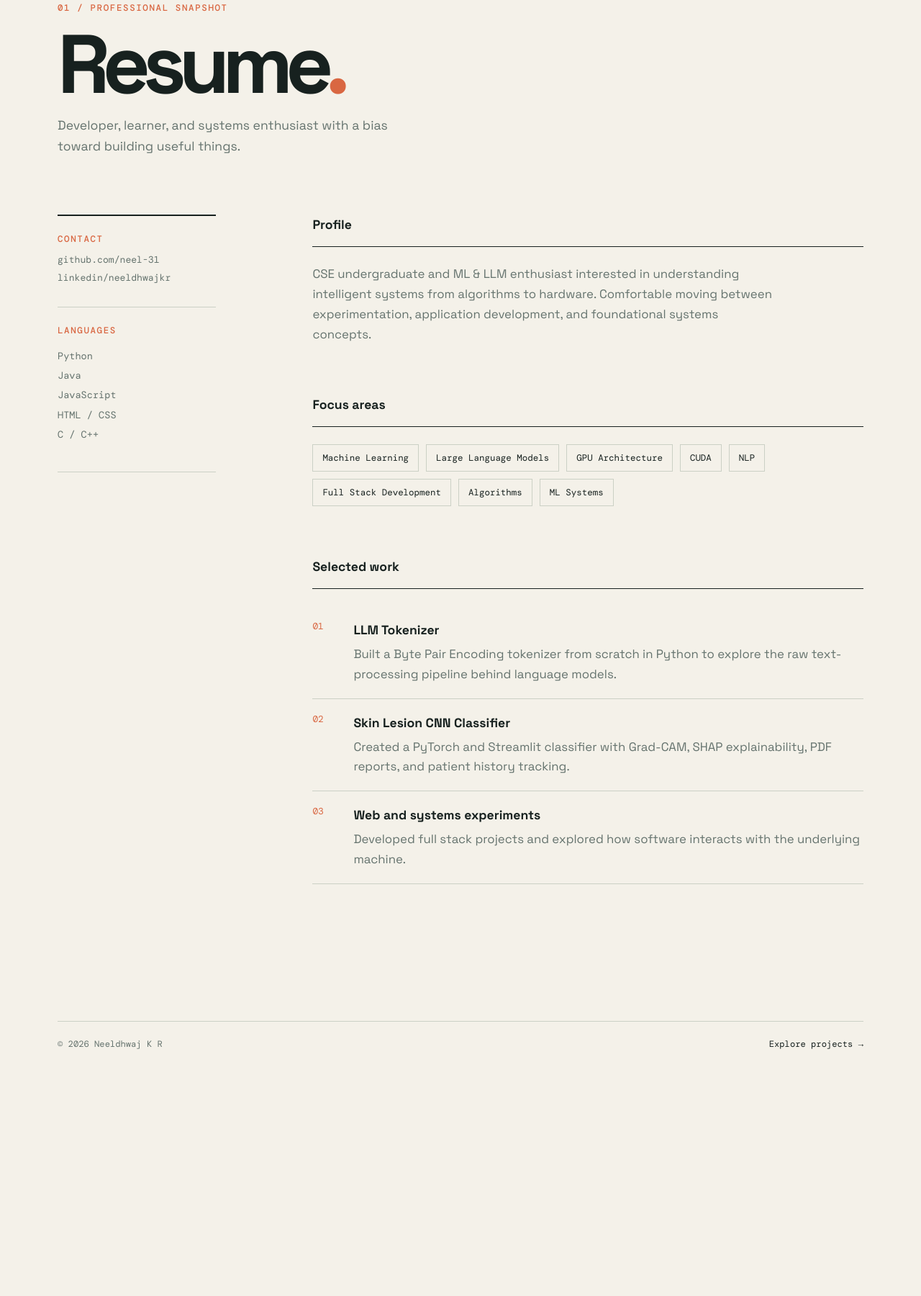
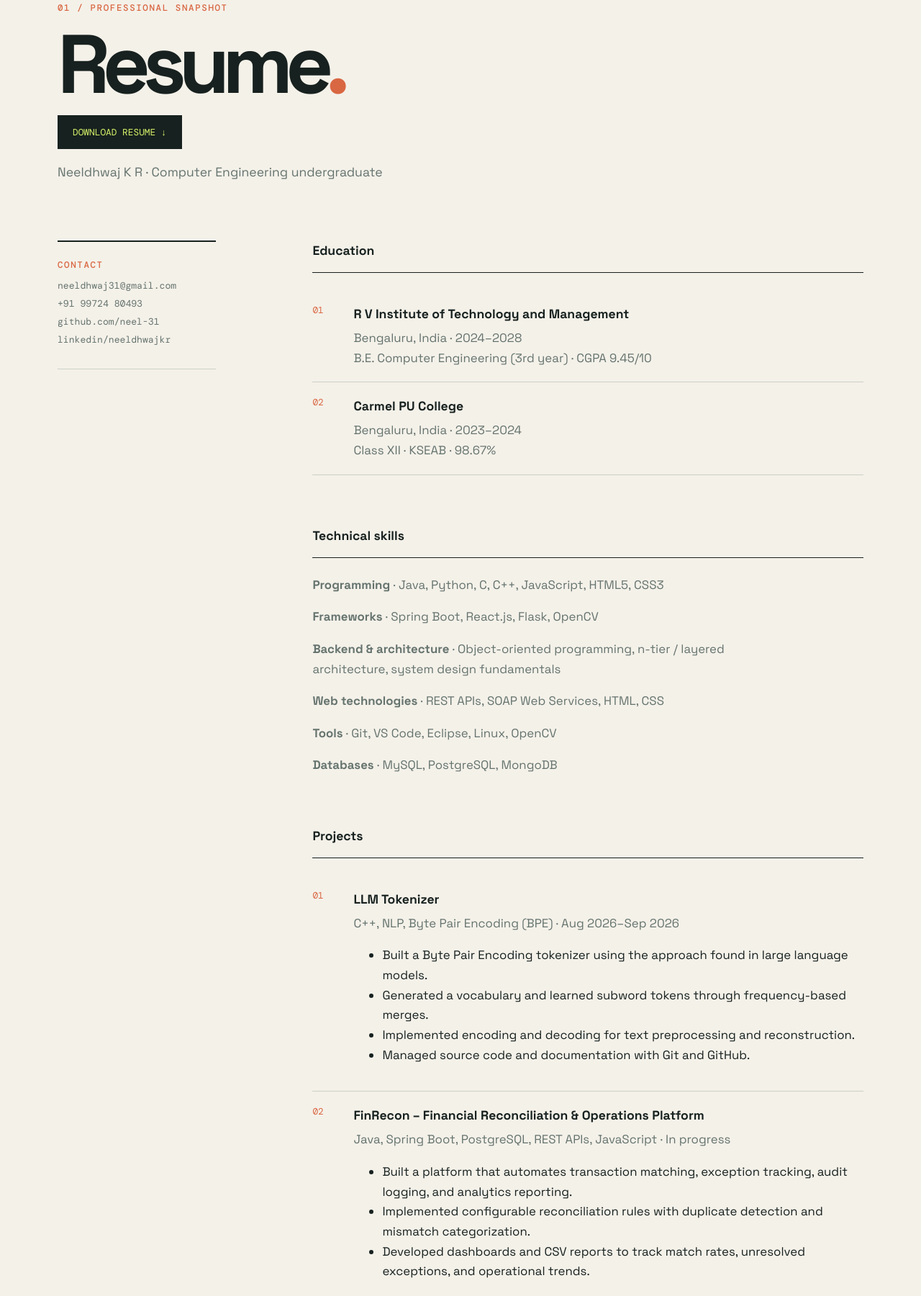
Before and after one commit to neel-31/resume.github.io, a plain HTML site: page resume.html in a window 1280 px wide. Shown: the part 175-1975 px from the top of the page at 72% size. Before the commit the page ends 1656 px from the top, so only its background shows below. Drawn offline with nearby package versions, Linux system fonts and the light colour scheme.

Commit message:
Update resume page and add PDF download

```diff
--- a/resume.html
+++ b/resume.html
@@ -27,12 +27,17 @@
       <div class="page-title reveal">
         <p class="eyebrow">01 / professional snapshot</p>
         <h1>Resume<span>.</span></h1>
-        <p>Developer, learner, and systems enthusiast with a bias toward building useful things.</p>
+        <div class="hero-actions">
+          <a class="button button-primary" href="NEEL_RESUME.pdf" download>Download Resume ↓</a>
+        </div>
+        <p>Neeldhwaj K R · Computer Engineering undergraduate</p>
       </div>
       <div class="resume-layout">
         <aside class="resume-aside reveal">
           <div class="aside-block">
             <p class="eyebrow">Contact</p>
+            <a href="mailto:neeldhwaj31@gmail.com">neeldhwaj31@gmail.com</a>
+            <a href="tel:+919972480493">+91 99724 80493</a>
             <a href="https://github.com/neel-31" target="_blank" rel="noreferrer"
               >github.com/neel-31</a
             ><a
@@ -42,60 +47,93 @@
               >linkedin/neeldhwajkr</a
             >
           </div>
-          <div class="aside-block">
-            <p class="eyebrow">Languages</p>
-            <p>Python<br />Java<br />JavaScript<br />HTML / CSS<br />C / C++</p>
-          </div>
         </aside>
         <div class="resume-content reveal">
           <section class="resume-section">
-            <h2>Profile</h2>
-            <p>
-              CSE undergraduate and ML & LLM enthusiast interested in understanding intelligent
-              systems from algorithms to hardware. Comfortable moving between experimentation,
-              application development, and foundational systems concepts.
-            </p>
-          </section>
-          <section class="resume-section">
-            <h2>Focus areas</h2>
-            <div class="tag-list">
-              <span>Machine Learning</span><span>Large Language Models</span
-              ><span>GPU Architecture</span><span>CUDA</span><span>NLP</span
-              ><span>Full Stack Development</span><span>Algorithms</span><span>ML Systems</span>
-            </div>
-          </section>
-          <section class="resume-section">
-            <h2>Selected work</h2>
+            <h2>Education</h2>
             <article class="timeline-item">
-              <span class="timeline-mark">01</span>
+              <span class="timeline-mark" aria-hidden="true">01</span>
               <div>
-                <h3>LLM Tokenizer</h3>
-                <p>
-                  Built a Byte Pair Encoding tokenizer from scratch in Python to explore the raw
-                  text-processing pipeline behind language models.
-                </p>
+                <h3>R V Institute of Technology and Management</h3>
+                <p>Bengaluru, India · 2024–2028</p>
+                <p>B.E. Computer Engineering (3rd year) · CGPA 9.45/10</p>
               </div>
             </article>
             <article class="timeline-item">
-              <span class="timeline-mark">02</span>
+              <span class="timeline-mark" aria-hidden="true">02</span>
               <div>
-                <h3>Skin Lesion CNN Classifier</h3>
-                <p>
-                  Created a PyTorch and Streamlit classifier with Grad-CAM, SHAP explainability, PDF
-                  reports, and patient history tracking.
-                </p>
+                <h3>Carmel PU College</h3>
+                <p>Bengaluru, India · 2023–2024</p>
+                <p>Class XII · KSEAB · 98.67%</p>
+              </div>
+            </article>
+          </section>
+          <section class="resume-section">
+            <h2>Technical skills</h2>
+            <p><strong>Programming</strong> · Java, Python, C, C++, JavaScript, HTML5, CSS3</p>
+            <p><strong>Frameworks</strong> · Spring Boot, React.js, Flask, OpenCV</p>
+            <p><strong>Backend &amp; architecture</strong> · Object-oriented programming, n-tier / layered architecture, system design fundamentals</p>
+            <p><strong>Web technologies</strong> · REST APIs, SOAP Web Services, HTML, CSS</p>
+            <p><strong>Tools</strong> · Git, VS Code, Eclipse, Linux, OpenCV</p>
+            <p><strong>Databases</strong> · MySQL, PostgreSQL, MongoDB</p>
+          </section>
+          <section class="resume-section">
+            <h2>Projects</h2>
+            <article class="timeline-item">
+              <span class="timeline-mark" aria-hidden="true">01</span>
+              <div>
+                <h3>LLM Tokenizer</h3>
+                <p>C++, NLP, Byte Pair Encoding (BPE) · Aug 2026–Sep 2026</p>
+                <ul>
+                  <li>Built a Byte Pair Encoding tokenizer using the approach found in large language models.</li>
+                  <li>Generated a vocabulary and learned subword tokens through frequency-based merges.</li>
+                  <li>Implemented encoding and decoding for text preprocessing and reconstruction.</li>
+                  <li>Managed source code and documentation with Git and GitHub.</li>
+                </ul>
               </div>
             </article>
             <article class="timeline-item">
-              <span class="timeline-mark">03</span>
+              <span class="timeline-mark" aria-hidden="true">02</span>
               <div>
-                <h3>Web and systems experiments</h3>
-                <p>
-                  Developed full stack projects and explored how software interacts with the
-                  underlying machine.
-                </p>
+                <h3>FinRecon – Financial Reconciliation &amp; Operations Platform</h3>
+                <p>Java, Spring Boot, PostgreSQL, REST APIs, JavaScript · In progress</p>
+                <ul>
+                  <li>Built a platform that automates transaction matching, exception tracking, audit logging, and analytics reporting.</li>
+                  <li>Implemented configurable reconciliation rules with duplicate detection and mismatch categorization.</li>
+                  <li>Developed dashboards and CSV reports to track match rates, unresolved exceptions, and operational trends.</li>
+                </ul>
               </div>
             </article>
+            <article class="timeline-item">
+              <span class="timeline-mark" aria-hidden="true">03</span>
+              <div>
+                <h3>AI-Powered Adaptive Technical Assessment &amp; Interview Platform</h3>
+                <p>Java, Spring Boot, MySQL, REST APIs · In progress</p>
+                <ul>
+                  <li>Developing an interview platform that adapts question difficulty to candidate responses.</li>
+                  <li>Creating Spring Boot REST APIs for assessment delivery, candidate management, and performance evaluation.</li>
+                  <li>Designing a MySQL database and analytics modules to track candidate progress.</li>
+                  <li>Implementing adaptive scoring and personalized recommendations.</li>
+                  <li>Using layered backend architecture and managing development with Git and GitHub.</li>
+                </ul>
+              </div>
+            </article>
+          </section>
+          <section class="resume-section">
+            <h2>Clubs &amp; participation</h2>
+            <ul>
+              <li>AltStratus · Web development member (Oct 2024)</li>
+              <li>Algoholics · Coding club member (Jan 2026)</li>
+              <li>BugSquash · Qualified for round 2</li>
+              <li>Code Battle · Participated</li>
+            </ul>
+          </section>
+          <section class="resume-section">
+            <h2>Certifications</h2>
+            <ul>
+              <li>Data Analytics · Deloitte (2025)</li>
+              <li>AI/ML · IBM (2024)</li>
+            </ul>
           </section>
         </div>
       </div>
```
Also changed, not shown: 1 other file.
